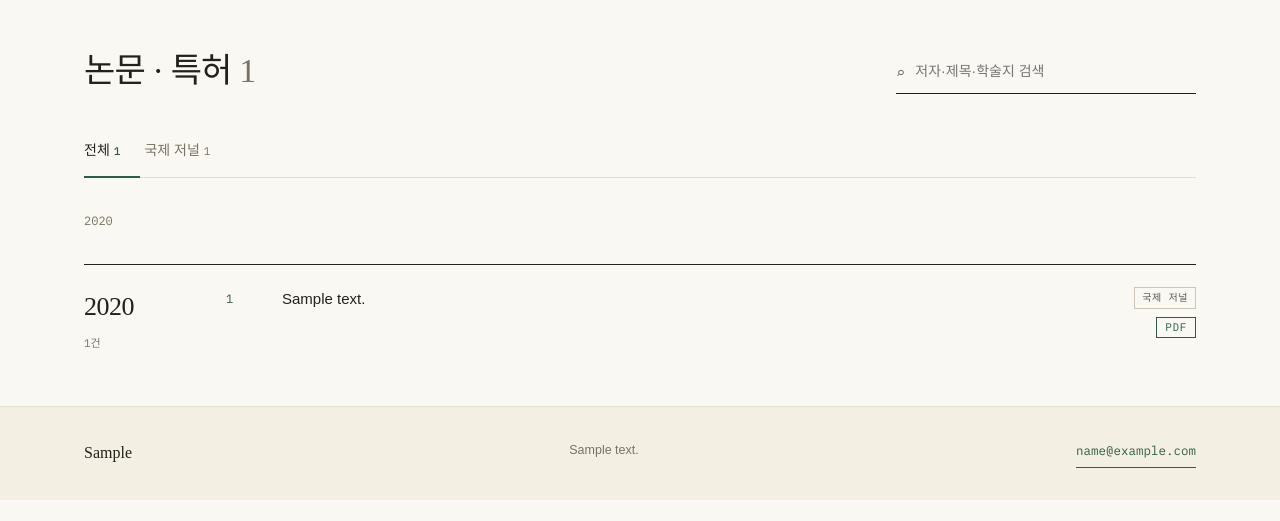
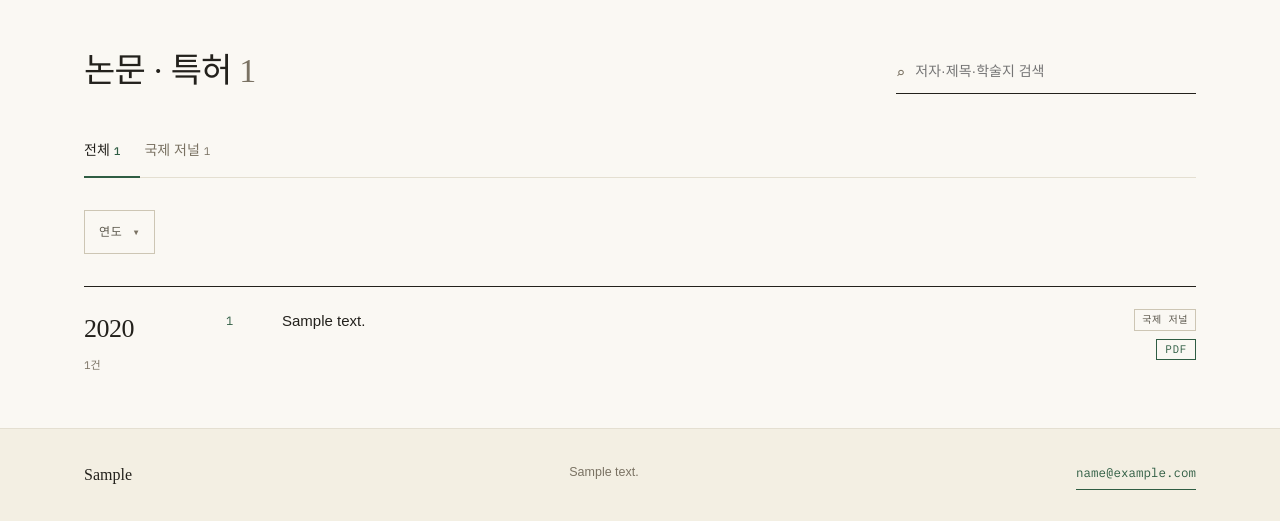
Before and after one commit to PMI-LAB-HomePage/HUFS-PMI-LAB-Homepage, a Django app: page /publications/ in a window 1280 px wide. Shown: the part 69-590 px from the top of the page. Run offline with Django 5.2, Linux system fonts and the light colour scheme; tables that the repository leaves empty hold one stand-in row (values such as "Sample post"); parts of the project's set-up code (start-up, migrations or seed data) failed here and were passed over; some web fonts are replaced.

Commit message:
연도 필터를 접히는 드롭다운으로 · 운영 정적 파일 해시
- _year_pick.html: <details> 드롭다운. 논문은 연도가 19개라 나열하면 줄을 먹는다.
  자바스크립트 없이 열리고 닫히며 링크라 주소 공유도 된다. 목록은 300px에서 스크롤.
  고르면 닫히게 3줄만 site.js에 추가. 낡은 .year-jump는 삭제.
- 논문·과제·갤러리 셋 다 같은 부품을 쓴다. 연도별 건수도 함께 보여준다.
- 운영에서 ManifestStaticFilesStorage로 정적 파일 이름에 해시를 붙인다.
  안 붙이면 CSS를 고쳐 배포해도 재방문자 브라우저가 옛 파일을 계속 쓴다.
- deploy/DEPLOY.md에 check --deploy 경고 3개가 왜 정상인지 적었다.
  HSTS는 일부러 안 켰다 — 전환 직후 되돌려야 할 수 있어서.

Co-Authored-By: Claude Opus 5 <noreply@anthropic.com>

```diff
--- a/lab/static/lab/site.css
+++ b/lab/static/lab/site.css
@@ -145,9 +145,23 @@ button { font: inherit; color: inherit; background: none; border: 0; padding: 0;
 .search { display: flex; align-items: center; gap: 10px; border-bottom: 1px solid var(--ink); min-width: min(100%, 300px); }
 .search input { flex: 1; min-width: 0; border: 0; background: transparent; font: inherit; font-size: 14px; padding: 8px 0; color: var(--ink); outline: none; }
 .search__icon { font-family: var(--font-mono); color: var(--muted); }
-.year-jump { display: flex; flex-wrap: wrap; gap: 4px 14px; font-family: var(--font-mono); font-size: 12px; }
-.year-jump a { color: var(--muted); }
-.year-jump a.is-active { color: var(--accent); }
+/* 연도 선택 — 논문은 19개 연도라 전부 깔면 줄을 먹는다. 접어 두고 목록 안에서 스크롤 */
+.year-pick { position: relative; align-self: flex-start; }
+.year-pick__toggle { list-style: none; cursor: pointer; display: inline-flex; align-items: center; gap: 10px;
+  min-height: 44px; padding: 0 14px; border: 1px solid var(--line-strong);
+  font-family: var(--font-mono); font-size: 12px; letter-spacing: .06em; color: var(--body); }
+.year-pick__toggle::-webkit-details-marker { display: none; }
+.year-pick__toggle::after { content: "▾"; color: var(--muted); }
+.year-pick[open] .year-pick__toggle { border-color: var(--ink); color: var(--ink); }
+.year-pick[open] .year-pick__toggle::after { content: "▴"; }
+.year-pick__panel { position: absolute; left: 0; z-index: 20; min-width: 170px;
+  max-height: 300px; overflow-y: auto; background: var(--paper);
+  border: 1px solid var(--ink); display: flex; flex-direction: column; }
+.year-pick__panel a { display: flex; justify-content: space-between; gap: 18px; padding: 11px 14px;
+  font-family: var(--font-mono); font-size: 12.5px; color: var(--body); }
+.year-pick__panel a + a { border-top: 1px solid var(--line); }
+.year-pick__panel a:hover { background: var(--paper-2); color: var(--ink); text-decoration: none; }
+.year-pick__panel a span { color: var(--muted); }
 
 /* ---------- citation list (논문·특허·Projects 공통) ---------- */
 .year-block { display: grid; grid-template-columns: minmax(0, 110px) minmax(0, 1fr); gap: 0 var(--sp-6); border-top: 1px solid var(--ink); }
--- a/lab/static/lab/site.js
+++ b/lab/static/lab/site.js
@@ -15,6 +15,11 @@
       btn.setAttribute('aria-expanded', open);
       btn.textContent = open ? 'CLOSE' : 'MENU';
     });
+  });
+
+  // 연도 선택: 고르면 닫는다
+  document.querySelectorAll('.year-pick').forEach(function (d) {
+    d.addEventListener('click', function (e) { if (e.target.closest('a')) d.open = false; });
   });
 
   // 라이트박스
--- a/lab/templates/lab/_cite_years.html
+++ b/lab/templates/lab/_cite_years.html
@@ -1,7 +1,5 @@
 {% load lab %}{# 연도별 서지 목록 — 논문·과제 공통 (.year-block / .cite) #}
-<nav class="year-jump" aria-label="연도">
-  {% for year, items in years %}<a href="#y{{ year }}">{{ year }}</a>{% endfor %}
-</nav>
+{% include "lab/_year_pick.html" with prefix="y" %}
 <div>
   {% for year, items in years %}
   <div class="year-block" id="y{{ year }}">
--- /dev/null
+++ b/lab/templates/lab/_year_pick.html
@@ -0,0 +1,10 @@
+{# 연도 선택. 논문은 연도가 19개라 전부 깔면 줄을 먹는다 — 접어 두고 목록 안에서 스크롤. #}
+{# <details>라 자바스크립트 없이도 열리고 닫힌다. 링크라 주소 공유도 된다. #}
+<details class="year-pick">
+  <summary class="year-pick__toggle">연도</summary>
+  <nav class="year-pick__panel" aria-label="연도">
+    {% for year, items in years %}
+      <a href="#{{ prefix }}{{ year|default:'x' }}">{{ year|default:"연도 미상" }}<span>{{ items|length }}</span></a>
+    {% endfor %}
+  </nav>
+</details>
--- a/lab/templates/lab/gallery.html
+++ b/lab/templates/lab/gallery.html
@@ -4,9 +4,7 @@
 <div class="container section stack stack--lg">
   <div class="section-head" style="align-items:flex-end">
     <h1 class="title-2">갤러리 <span class="count">{{ total }}</span></h1>
-    <nav class="year-jump" aria-label="연도">
-      {% for year, events in years %}<a href="#g{{ year|default:'x' }}">{{ year|default:"연도 미상" }}</a>{% endfor %}
-    </nav>
+    {% include "lab/_year_pick.html" with prefix="g" years=years %}
   </div>
 
   {% for year, events in years %}
```
Also changed, not shown: CLAUDE.md (+4 -1 lines), config/settings.py (+7 -0 lines), deploy/DEPLOY.md (+13 -0 lines).
